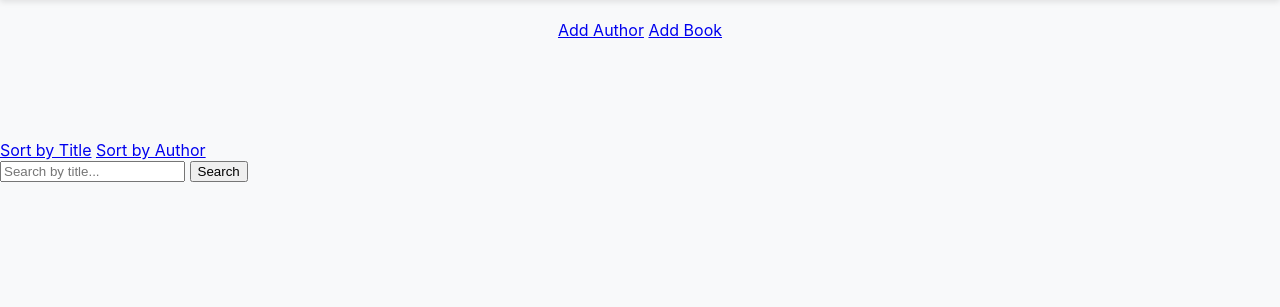
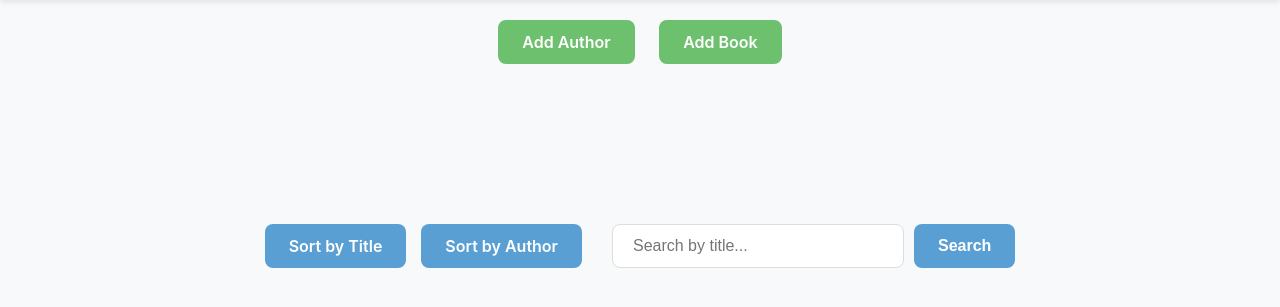
Before and after one commit to Its-Marie/Book-Alchemy, a Flask app: page /?sort=title in a window 1280 px wide. Shown: the part 119-426 px from the top of the page. Run offline with Flask 3, Linux system fonts and the light colour scheme; data that the repository does not hold is empty.

Commit message:
Add: CSS styling for navigation, controls, sort and search functionality

```diff
--- a/static/style.css
+++ b/static/style.css
@@ -191,3 +191,80 @@ header {
   color: #721c24;
   border: 1px solid #f5c6cb;
 }
+
+/* ========== CONTROLS (Sort & Search) ========== */
+.controls {
+  max-width: 1100px;
+  margin: 40px auto;
+  padding: 20px;
+  display: flex;
+  justify-content: center;
+  align-items: center;
+  gap: 30px;
+  flex-wrap: wrap;
+}
+
+.sort-buttons {
+  display: flex;
+  gap: 15px;
+}
+
+.control-btn {
+  padding: 12px 24px;
+  background-color: #5a9fd4;
+  color: white;
+  text-decoration: none;
+  border: none;
+  border-radius: 8px;
+  font-weight: 600;
+  cursor: pointer;
+  transition: all 0.2s;
+  font-size: 1rem;
+}
+
+.control-btn:hover {
+  background-color: #4a8bc2;
+  transform: translateY(-2px);
+  box-shadow: 0 4px 8px rgba(90, 159, 212, 0.3);
+}
+
+.search-form {
+  display: flex;
+  gap: 10px;
+}
+
+.search-form input {
+  padding: 12px 20px;
+  border: 1px solid #ddd;
+  border-radius: 8px;
+  font-size: 1rem;
+  min-width: 250px;
+}
+
+.search-form input:focus {
+  outline: none;
+  border-color: #5a9fd4;
+}
+
+.search-btn {
+  background-color: #5a9fd4;
+}
+
+/* ========== NAVIGATION BUTTONS ========== */
+.nav-btn {
+  display: inline-block;
+  margin: 0 10px;
+  padding: 12px 24px;
+  background-color: #6cc06e;
+  color: white;
+  text-decoration: none;
+  border-radius: 8px;
+  font-weight: 600;
+  transition: all 0.2s;
+}
+
+.nav-btn:hover {
+  background-color: #5ab05c;
+  transform: translateY(-2px);
+  box-shadow: 0 4px 8px rgba(108, 192, 110, 0.3);
+}
```
